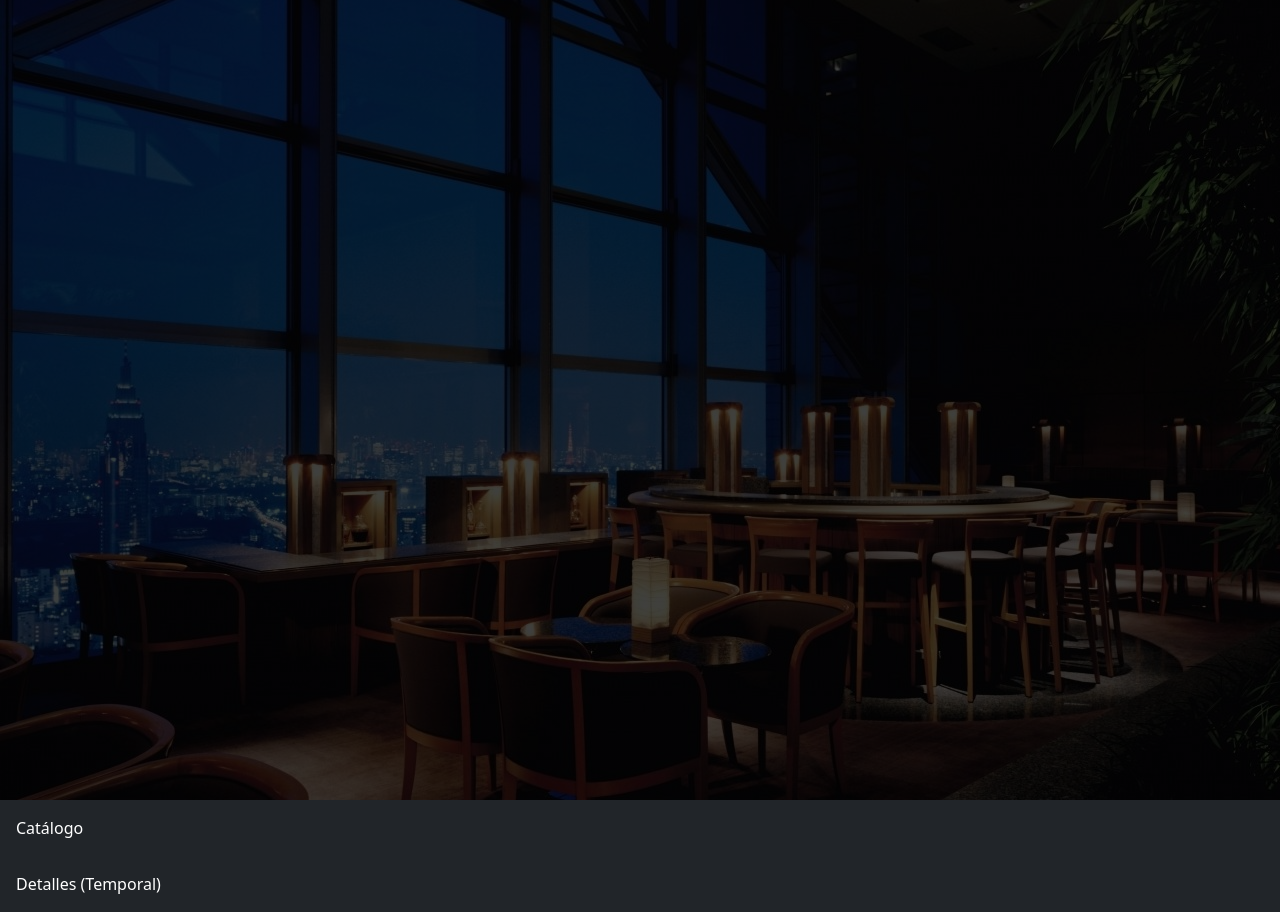
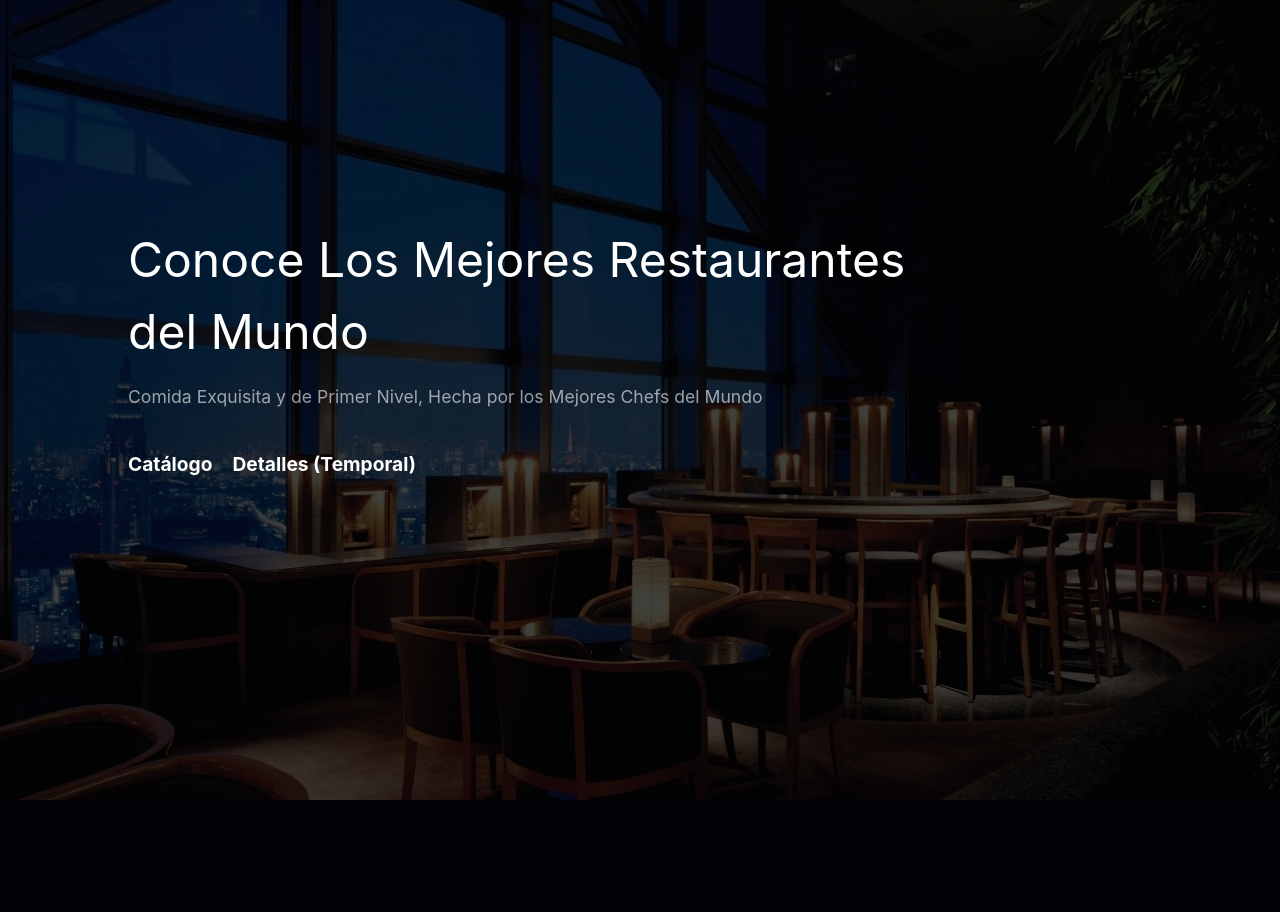
Before and after one commit to jirenuki-69/JAJAX-Restaurant, a PHP site: page / in a window 1280 px wide. After the commit the page ends 800 px from the top, so only its background shows below. Run offline with PHP 8.4, Linux system fonts and the light colour scheme.

Commit message:
Index Part 2

```diff
--- /dev/null
+++ b/css/index.css
@@ -0,0 +1,66 @@
+.root-container {
+  margin: 0;
+  padding: 0;
+  font-family: -apple-system, BlinkMacSystemFont, 'Segoe UI', Roboto, Oxygen, Ubuntu, Cantarell, 'Open Sans', 'Helvetica Neue', sans-serif;
+}
+
+.banner {
+  width: 100%;
+  height: 100vh;
+  background-image: linear-gradient(rgba(0, 0, 0, 0.75), rgba(0, 0, 0, 0.75)), url('../assets/background.jpg');
+  background-size: cover;
+  background-position: center;
+}
+
+.content-title {
+  position: absolute;
+  top: 45%;
+  left: 10%;
+  transform: translateY(-50%);
+  text-align: left;
+  color: #FFF;
+}
+
+.content-title > p:first-child {
+  font-size: 3rem;
+}
+
+.subtitle {
+  font-size: 1.1rem;
+  color: rgba(255, 255, 255, 0.6);
+}
+
+.content-nav {
+  margin-top: 40px;
+  list-style: none;
+  display: flex;
+  flex-direction: row;
+  margin-left: 0px;
+  padding-left: 0px;
+}
+
+.content-nav li {
+  position: relative;
+}
+
+.content-nav li a {
+  text-decoration: none;
+  color: #FFF;
+  font-size: 1.2rem;
+  font-weight: bold;
+}
+
+.content-nav li::after {
+  content: '';
+  height: 3px;
+  width: 0;
+  background: #009688;
+  position: absolute;
+  left: 0;
+  bottom: -10px;
+  transition: 0.5s;
+}
+
+.content-nav li:hover::after {
+  width: 100%;
+}
--- a/css/styles.css
+++ /dev/null
@@ -1,13 +0,0 @@
-.root-container {
-  margin: 0;
-  padding: 0;
-  font-family: sans-serif;
-}
-
-.banner {
-  width: 100%;
-  height: 100vh;
-  background-image: linear-gradient(rgba(0, 0, 0, 0.75), rgba(0, 0, 0, 0.75)), url('../assets/background.jpg');
-  background-size: cover;
-  background-position: center;
-}
--- a/index.php
+++ b/index.php
@@ -2,29 +2,34 @@
 <html lang="en">
 
 <head>
-  <?php
-  include 'templates/header.php';
-  ?>
+  <meta charset="UTF-8">
+  <meta http-equiv="X-UA-Compatible" content="IE=edge">
+  <meta name="viewport" content="width=device-width, initial-scale=1.0">
+  <link rel="stylesheet" href="css/index.css">
+  <link href="https://cdn.jsdelivr.net/npm/bootstrap@5.0.2/dist/css/bootstrap.min.css" rel="stylesheet" integrity="sha384-EVSTQN3/azprG1Anm3QDgpJLIm9Nao0Yz1ztcQTwFspd3yD65VohhpuuCOmLASjC" crossorigin="anonymous">
   <title>JAJAX Restaurants</title>
 </head>
 
 <body>
 
   <div class="root-container">
-    <div class="banner"></div>
+    <div class="banner">
+      <div class="content-title">
+        <p>Conoce Los Mejores Restaurantes<br />del Mundo</p>
+        <p class="subtitle">Comida Exquisita y de Primer Nivel, Hecha por los Mejores Chefs del Mundo</p>
+        <ul class="content-nav">
+          <li style="margin-right: 20px;"><a href="pages/catalogo.php">Catálogo</a></li>
+          <li><a href="pages/detalles.php" style="color: #FFFFFF;">Detalles (Temporal)</a></li>
+        </ul>
+      </div>
+    </div>
   </div>
-  <nav class="navbar navbar-dark bg-dark">
-    <a href="pages/catalogo.php" class="nav-link" style="color: #FFFFFF;">Catálogo</a>
-  </nav>
-
-  <nav class="navbar navbar-dark bg-dark">
-    <a href="pages/detalles.php" class="nav-link" style="color: #FFFFFF;">Detalles (Temporal)</a>
-  </nav>
-
-
-  <?php
-  include 'templates/footer.php';
-  ?>
+  <footer>
+    <script src="https://code.jquery.com/jquery-3.3.1.min.js"></script>
+    <script src="https://cdn.jsdelivr.net/npm/@popperjs/core@2.9.2/dist/umd/popper.min.js" integrity="sha384-IQsoLXl5PILFhosVNubq5LC7Qb9DXgDA9i+tQ8Zj3iwWAwPtgFTxbJ8NT4GN1R8p" crossorigin="anonymous"></script>
+    <script src="https://cdn.jsdelivr.net/npm/bootstrap@5.1.3/dist/js/bootstrap.bundle.min.js" integrity="sha384-ka7Sk0Gln4gmtz2MlQnikT1wXgYsOg+OMhuP+IlRH9sENBO0LRn5q+8nbTov4+1p" crossorigin="anonymous"></script>
+    <script src="js/script.js"></script>
+  </footer>
 
 </body>
 
--- a/templates/footer.php
+++ b/templates/footer.php
@@ -1,5 +1,6 @@
 <footer>
   <script src="https://code.jquery.com/jquery-3.3.1.min.js"></script>
   <script src="https://cdn.jsdelivr.net/npm/@popperjs/core@2.9.2/dist/umd/popper.min.js" integrity="sha384-IQsoLXl5PILFhosVNubq5LC7Qb9DXgDA9i+tQ8Zj3iwWAwPtgFTxbJ8NT4GN1R8p" crossorigin="anonymous"></script>
-  <script src="https://cdn.jsdelivr.net/npm/bootstrap@5.1.3/dist/js/bootstrap.bundle.min.js" integrity="sha384-ka7Sk0Gln4gmtz2MlQnikT1wXgYsOg+OMhuP+IlRH9sENBO0LRn5q+8nbTov4+1p" crossorigin="anonymous"></script>  <script src="assets/scripts.js"></script>
+  <script src="https://cdn.jsdelivr.net/npm/bootstrap@5.1.3/dist/js/bootstrap.bundle.min.js" integrity="sha384-ka7Sk0Gln4gmtz2MlQnikT1wXgYsOg+OMhuP+IlRH9sENBO0LRn5q+8nbTov4+1p" crossorigin="anonymous"></script>
+  <script src="../js/script.js"></script>
 </footer>
--- a/templates/header.php
+++ b/templates/header.php
@@ -1,6 +1,5 @@
 <meta charset="UTF-8">
 <meta http-equiv="X-UA-Compatible" content="IE=edge">
 <meta name="viewport" content="width=device-width, initial-scale=1.0">
-<title>JAJAX Restaurants</title>
-<link rel="stylesheet" href="../css/styles.css">
+<link rel="stylesheet" href="../css/index.css">
 <link href="https://cdn.jsdelivr.net/npm/bootstrap@5.0.2/dist/css/bootstrap.min.css" rel="stylesheet" integrity="sha384-EVSTQN3/azprG1Anm3QDgpJLIm9Nao0Yz1ztcQTwFspd3yD65VohhpuuCOmLASjC" crossorigin="anonymous">
```
